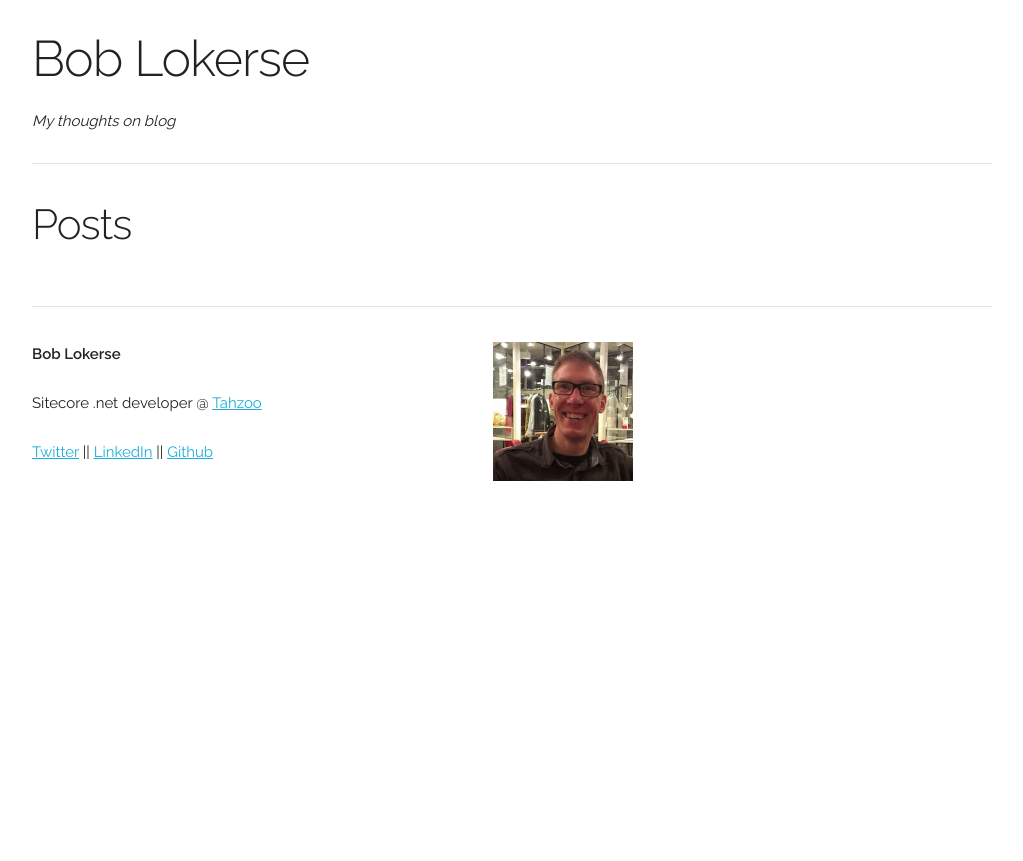
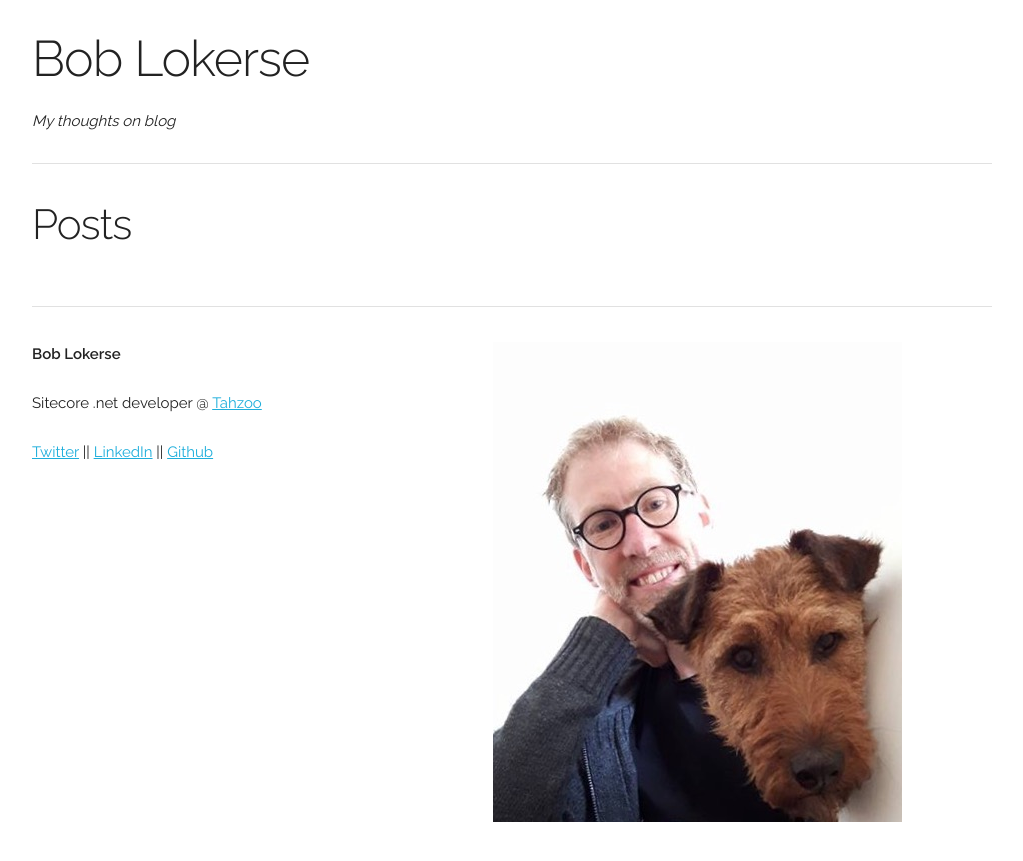
Before and after one commit to BobLokerse/BobLokerse.github.io, a Jekyll site: the page built from index.html, in a window 1280 px wide. Shown: the top 861 px of the page, without its empty margins (128-1151 px from the left). Built offline with Jekyll 4.4.1, drawn with Linux system fonts in a browser that asks for light colours.

Commit message:
update picture

```diff
--- a/_includes/footer.html
+++ b/_includes/footer.html
@@ -17,7 +17,7 @@
         </p>
       </div
       <div class="one-half column">
-        <img src="{{ site.url }}/assets/Bob.jpg" alt="Bob Lokerse profile">
+        <img src="{{ site.url }}/assets/BobEnCato.jpg" alt="Bob Lokerse profile">
       </div>
     </div>
   </div>
```
Also changed, not shown: assets/BobEnCato.jpg (added).
